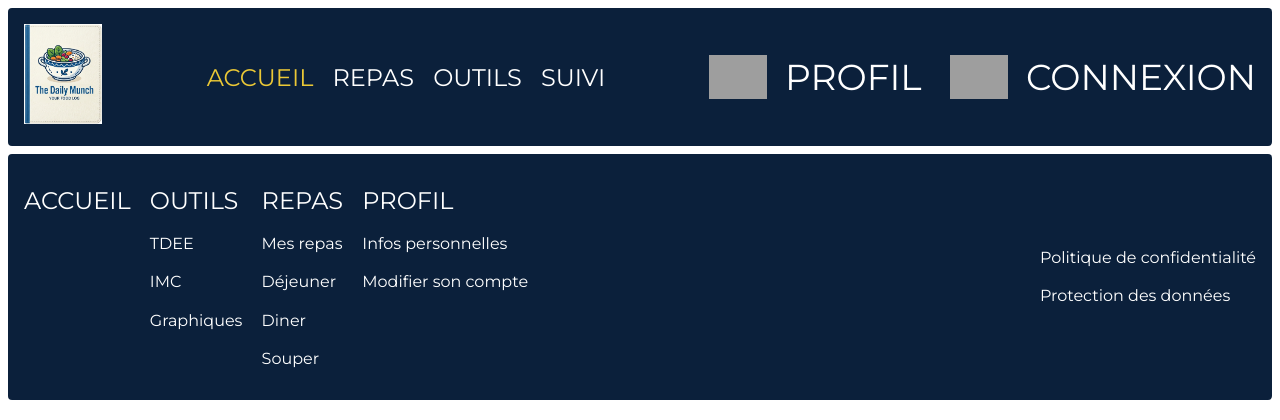
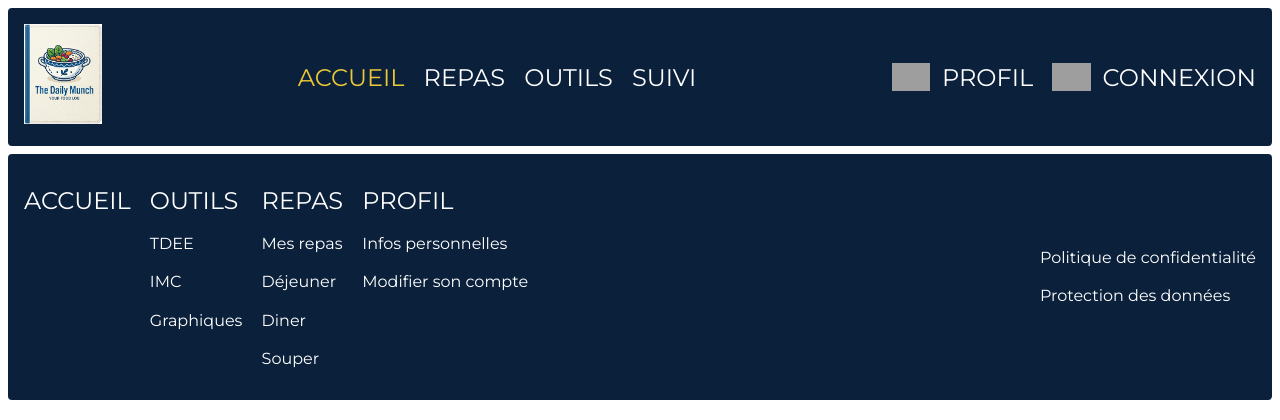
Before and after one commit to solencat/Daily-Munch, a PHP site: page /html/index.html in a window 1280 px wide. Shown: the top 420 px of the page. Run offline with PHP 8.4, Linux system fonts and the light colour scheme; grey boxes are pictures that could not be loaded.

Commit message:
edit: fixed a scaling issue from previous edit

```diff
--- a/css/header.css
+++ b/css/header.css
@@ -32,7 +32,6 @@ header{
 .account-container{
     display: flex;
     gap: var(--gap-items);
-    font-size: 1.5em;
     align-items: center;
 }
 
```
